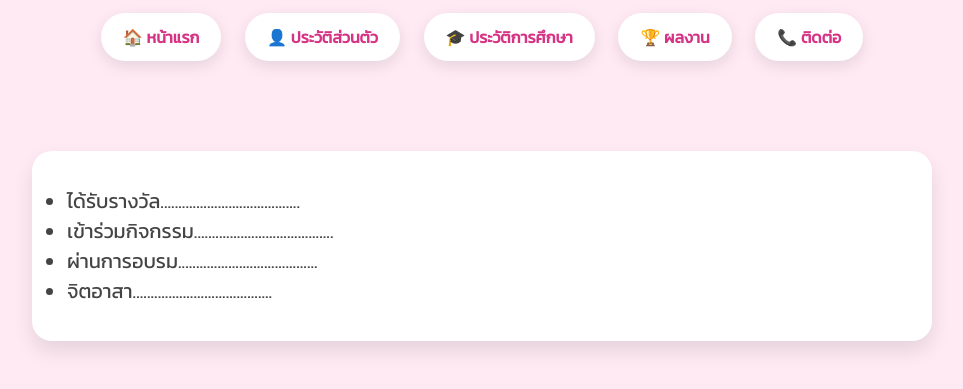
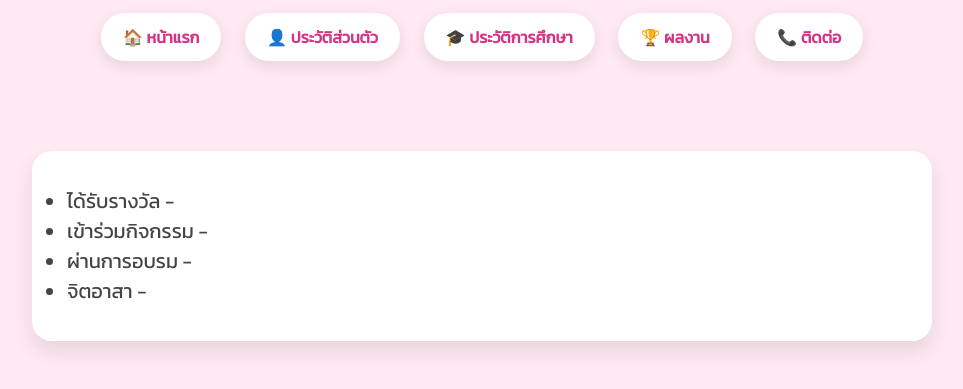
Before and after one commit to Juthaporn15/portfolio2, a plain HTML site: page portfolio.html in a window 1280 px wide. Shown: the part 125-514 px from the top of the page, without its empty margins (158-1121 px from the left). Drawn offline with Linux system fonts and the light colour scheme.

Commit message:
Update portfolio.html

```diff
--- a/portfolio.html
+++ b/portfolio.html
@@ -38,13 +38,13 @@
 
 <ul style="text-align:left; font-size:20px;">
 
-<li>ได้รับรางวัล.......................................</li>
+<li>ได้รับรางวัล - </li>
 
-<li>เข้าร่วมกิจกรรม.......................................</li>
+<li>เข้าร่วมกิจกรรม - </li>
 
-<li>ผ่านการอบรม.......................................</li>
+<li>ผ่านการอบรม - </li>
 
-<li>จิตอาสา.......................................</li>
+<li>จิตอาสา - </li>
 
 </ul>
 
```
